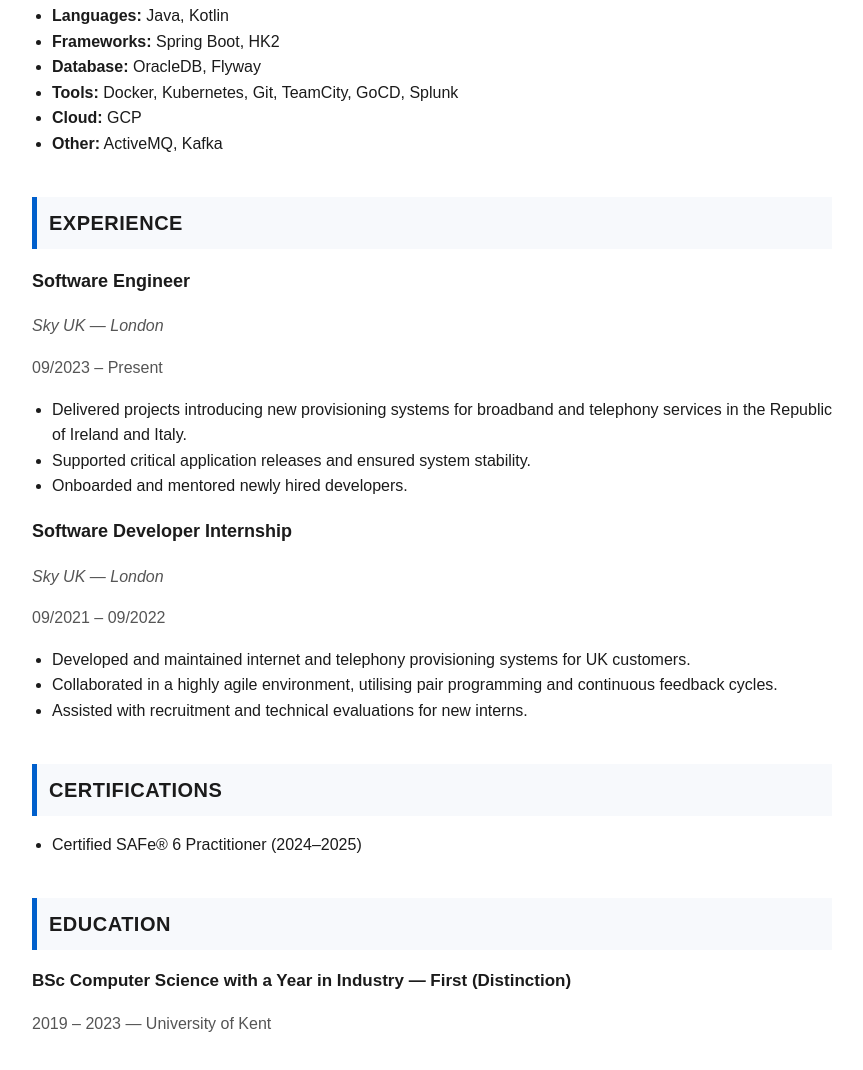
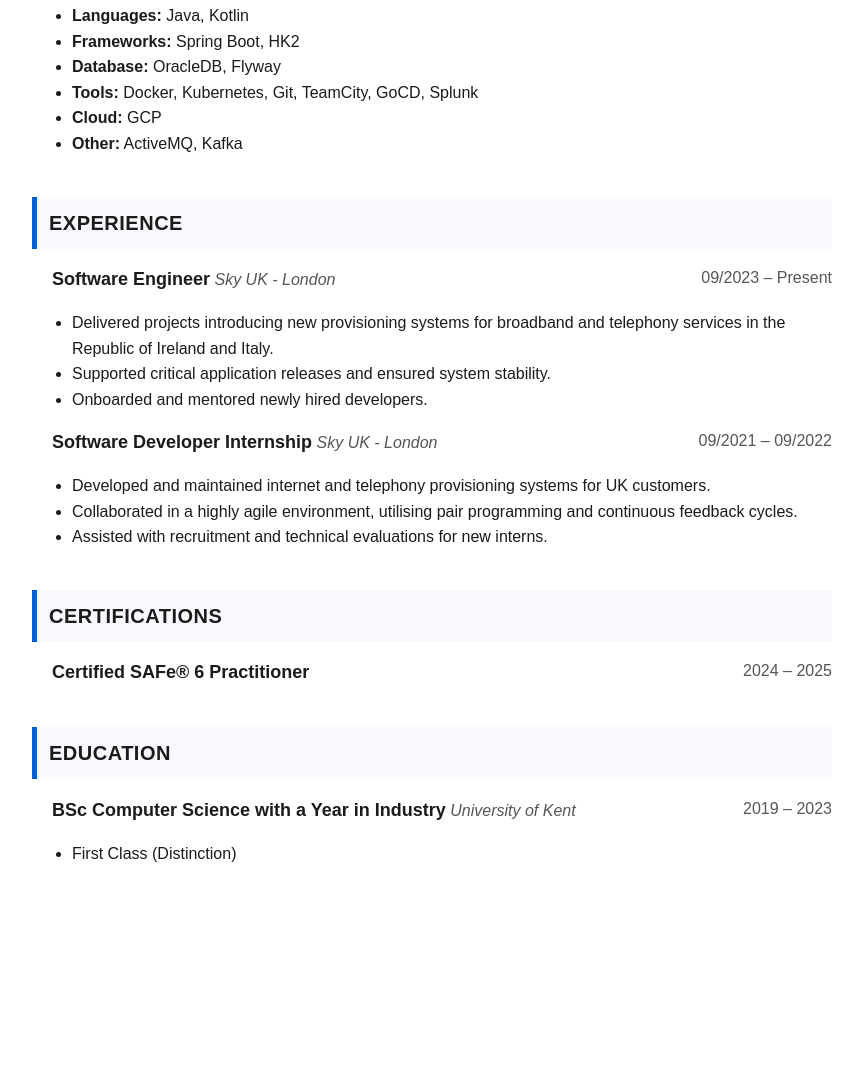
Before and after one commit to RuiNiles/CV, a plain HTML site: page docs/index.html in a window 1280 px wide. Shown: the part 466-1536 px from the top of the page, without its empty margins (208-1071 px from the left). After the commit the page ends 1372 px from the top, so only its background shows below. Drawn offline with Linux system fonts and the light colour scheme.

Commit message:
Improving layout

```diff
--- a/docs/index.html
+++ b/docs/index.html
@@ -18,11 +18,15 @@
 </div>
 
 <h2>Summary</h2>
-<p>Detail‑oriented backend developer with strong expertise in Java and Kotlin, along with deep experience in Spring Boot
+<div class="section-inner">
+    <p>Detail‑oriented backend developer with strong expertise in Java and Kotlin, along with deep experience in Spring
+        Boot
         and HK2. Skilled in designing APIs, integrating CI/CD pipelines, and working with containerised environments.
         Committed to writing clean, maintainable code and collaborating effectively in agile teams.</p>
+</div>
 
 <h2>Skills</h2>
+<div class="section-inner">
     <ul>
         <li><strong>Languages:</strong> Java, Kotlin</li>
         <li><strong>Frameworks:</strong> Spring Boot, HK2</li>
@@ -31,37 +35,49 @@
         <li><strong>Cloud:</strong> GCP</li>
         <li><strong>Other:</strong> ActiveMQ, Kafka</li>
     </ul>
+</div>
 
 <h2>Experience</h2>
-
-<p class="job-title">Software Engineer</p>
-<p class="company">Sky UK — London</p>
-<p class="date-location">09/2023 – Present</p>
+<div class="section-inner">
+    <span class="title">Software Engineer</span>
+    <span class="location">Sky UK - London</span>
+    <span class="date">09/2023 – Present</span>
     <ul>
-    <li>Delivered projects introducing new provisioning systems for broadband and telephony services in the Republic of
+        <li>Delivered projects introducing new provisioning systems for broadband and telephony services in the
+            Republic
+            of
             Ireland and Italy.
         </li>
         <li>Supported critical application releases and ensured system stability.</li>
         <li>Onboarded and mentored newly hired developers.</li>
     </ul>
 
-<p class="job-title">Software Developer Internship</p>
-<p class="company">Sky UK — London</p>
-<p class="date-location">09/2021 – 09/2022</p>
+    <span class="title">Software Developer Internship</span>
+    <span class="location">Sky UK - London</span>
+    <span class="date">09/2021 – 09/2022</span>
     <ul>
         <li>Developed and maintained internet and telephony provisioning systems for UK customers.</li>
-    <li>Collaborated in a highly agile environment, utilising pair programming and continuous feedback cycles.</li>
+        <li>Collaborated in a highly agile environment, utilising pair programming and continuous feedback cycles.
+        </li>
         <li>Assisted with recruitment and technical evaluations for new interns.</li>
     </ul>
+</div>
 
 <h2>Certifications</h2>
-<ul>
-    <li>Certified SAFe® 6 Practitioner (2024–2025)</li>
-</ul>
+<div class="section-inner">
+    <span class="title">Certified SAFe® 6 Practitioner</span>
+    <span class="date">2024 – 2025</span>
+</div>
 
 <h2>Education</h2>
-<p class="education-title">BSc Computer Science with a Year in Industry — First (Distinction)</p>
-<p class="date-location">2019 – 2023 — University of Kent</p>
+<div class="section-inner">
+    <span class="title">BSc Computer Science with a Year in Industry</span>
+    <span class="location">University of Kent</span>
+    <span class="date">2019 – 2023</span>
+    <ul>
+        <li>First Class (Distinction)</li>
+    </ul>
+</div>
 
 </body>
 </html>
--- a/docs/styles.css
+++ b/docs/styles.css
@@ -74,35 +74,27 @@
     letter-spacing: 0.5px;
 }
 
-/* ---------- CARD / BLOCK STYLING ---------- */
-.block {
-    background: var(--card-bg);
-    padding: 15px 20px;
-    border-radius: 8px;
-    margin-top: 15px;
-    border: 1px solid var(--border);
-}
-
 ul {
     padding-left: 20px;
 }
 
-.job-title {
+.section-inner {
+    padding-left: 20px;
+}
+
+.title {
     font-weight: bold;
     font-size: 18px;
 }
 
-.company {
+.location {
+    text-align: right;
     font-style: italic;
     color: var(--subtle-text);
 }
 
-.date-location {
+.date {
+    float: right;
     color: var(--subtle-text);
     margin-bottom: 8px;
 }
-
-.education-title {
-    font-weight: bold;
-    font-size: 17px;
-}
```
Lines whose indentation alone changed are shown as unchanged.
